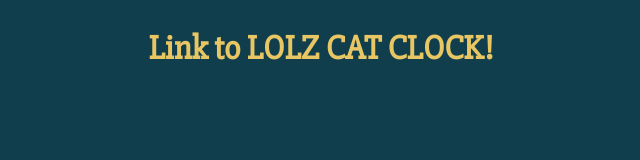
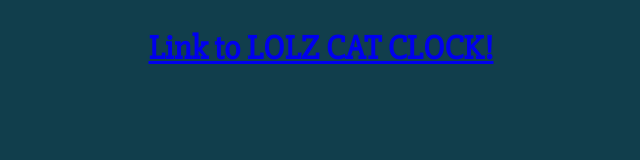
Before and after one commit to JessicaBaros/milestone-portfolio, a plain HTML site: page extra-portfolio/index.html in a window 1280 px wide. Shown: the whole page, without its empty margins (319-959 px from the left). Drawn offline with Linux system fonts and the light colour scheme.

Commit message:
added link

```diff
--- a/extra-portfolio/index.html
+++ b/extra-portfolio/index.html
@@ -11,7 +11,7 @@
     </head>
     <body>
       <div class="full-width" id="javascript">
-        <h2>Link to LOLZ CAT CLOCK!</h2>
+        <h2><a href="https://jessicabaros.github.io/lolzcat-clock/" target="_blank">Link to LOLZ CAT CLOCK!</a></h2>
       </div>
     </body>
 </html>
```
